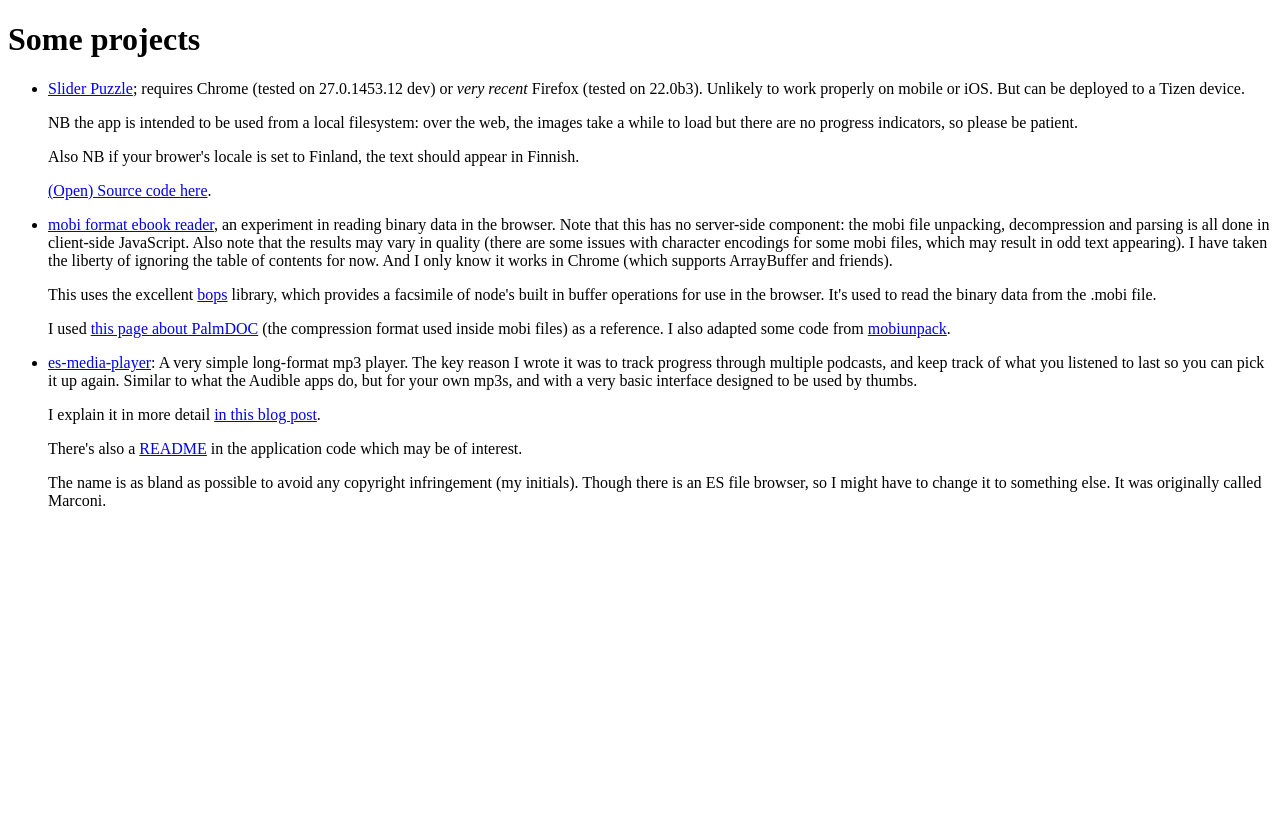
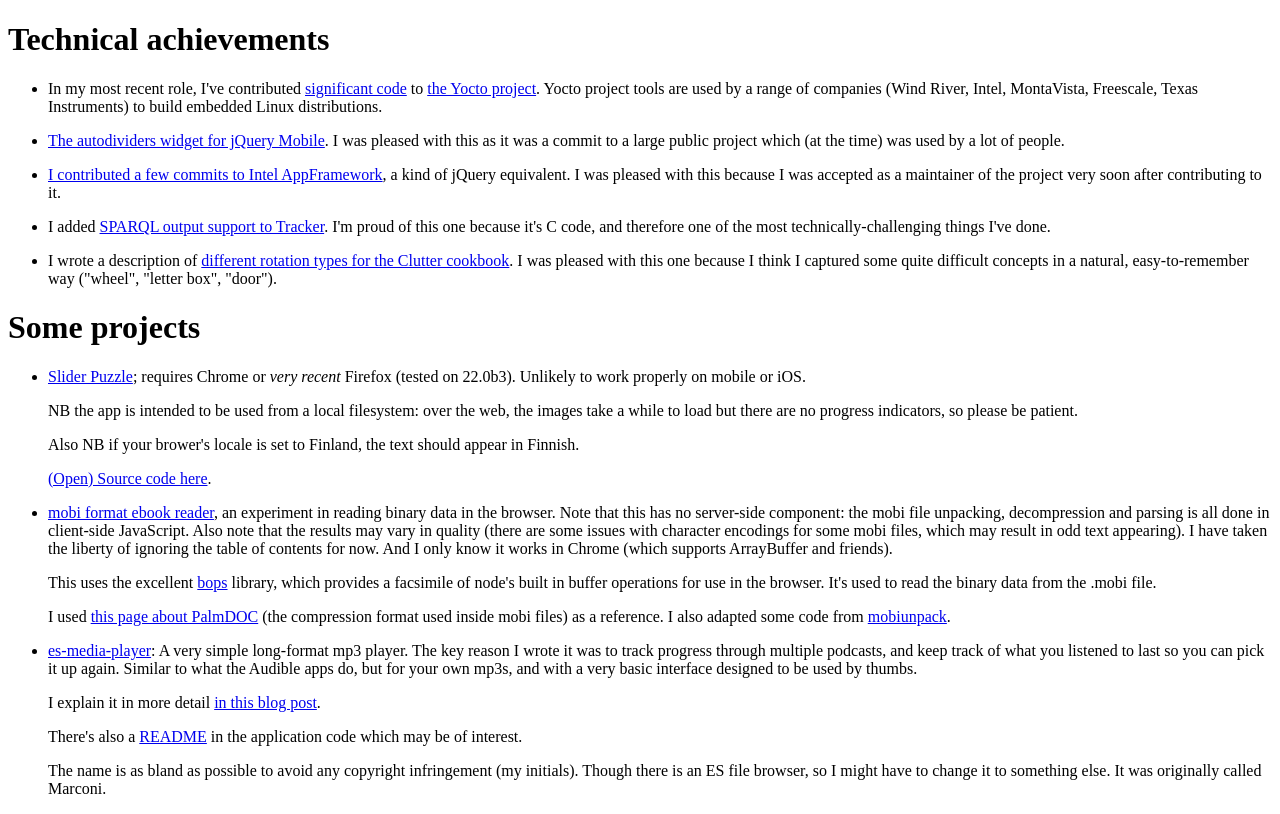
Before and after one commit to townxelliot/townxelliot.github.io, a plain HTML site: page index.html in a window 1280 px wide. Drawn offline with Linux system fonts and the light colour scheme.

Commit message:
Update 2016-08-03

```diff
--- a/index.html
+++ b/index.html
@@ -5,18 +5,57 @@
 </head>
 <body>
 
+<h1>Technical achievements</h1>
+
+<ul>
+
+<li>
+<p>In my most recent role, I've contributed
+<a href="https://www.openhub.net/p/YoctoProject/contributors/2518465743159763">significant
+code</a> to <a href="http://yoctoproject.org/">the Yocto project</a>. Yocto project
+tools are used by a range of companies (Wind River, Intel, MontaVista, Freescale,
+Texas Instruments) to build embedded Linux distributions.</p>
+</li>
+
+<li>
+<p><a href="http://demos.jquerymobile.com/1.4.2/listview/">The autodividers widget
+for jQuery Mobile</a>. I was pleased with this as it was a commit to a large
+public project which (at the time) was used by a lot of people.</p>
+</li>
+
+<li>
+<p><a href="https://github.com/01org/appframework/commits?author=townxelliot">I
+contributed a few commits to Intel AppFramework</a>, a kind of jQuery
+equivalent. I was pleased with this because I was accepted as a maintainer
+of the project very soon after contributing to it.</p>
+</li>
+
+<li>
+<p>I added <a href="https://git.gnome.org/browse/tracker/commit/?id=c97a660781d3ec1b5c8cdc5349f188a987d9061f">SPARQL
+output support to Tracker</a>. I'm proud of this one because it's C code,
+and therefore one of the most technically-challenging things I've done.</p>
+</li>
+
+<li>
+<p>I wrote a description of
+<a href="https://developer.gnome.org/clutter-cookbook/stable/animations-rotating.html">different
+rotation types for the Clutter cookbook</a>. I was pleased with this one
+because I think I captured some quite difficult concepts in a natural,
+easy-to-remember way ("wheel", "letter box", "door").</p>
+</li>
+</ul>
+
 <h1>Some projects</h1>
 
 <ul>
 <li>
 <p><a href="slider-puzzle/">Slider Puzzle</a>; requires
-Chrome (tested on 27.0.1453.12 dev) or <em>very recent</em>
-Firefox (tested on 22.0b3). Unlikely to work properly
-on mobile or iOS. But can be deployed to a Tizen device.</p>
+Chrome or <em>very recent</em> Firefox (tested on 22.0b3). Unlikely to work
+properly on mobile or iOS.</p>
 
-<p>NB the app is intended to be used from
-a local filesystem: over the web, the images take a while to load
-but there are no progress indicators, so please be patient.</p>
+<p>NB the app is intended to be used from a local filesystem: over the web, the
+images take a while to load but there are no progress indicators, so please be
+patient.</p>
 
 <p>Also NB if your brower's locale is set to Finland, the text should appear
 in Finnish.</p>
```
Also changed, not shown: es-media-player/test/audio-fs-stub.js (+4 -4 lines), mobi-reader/bower_components/intel-appframework/documentation/detail/$.ui.hideModal.md (deleted).
